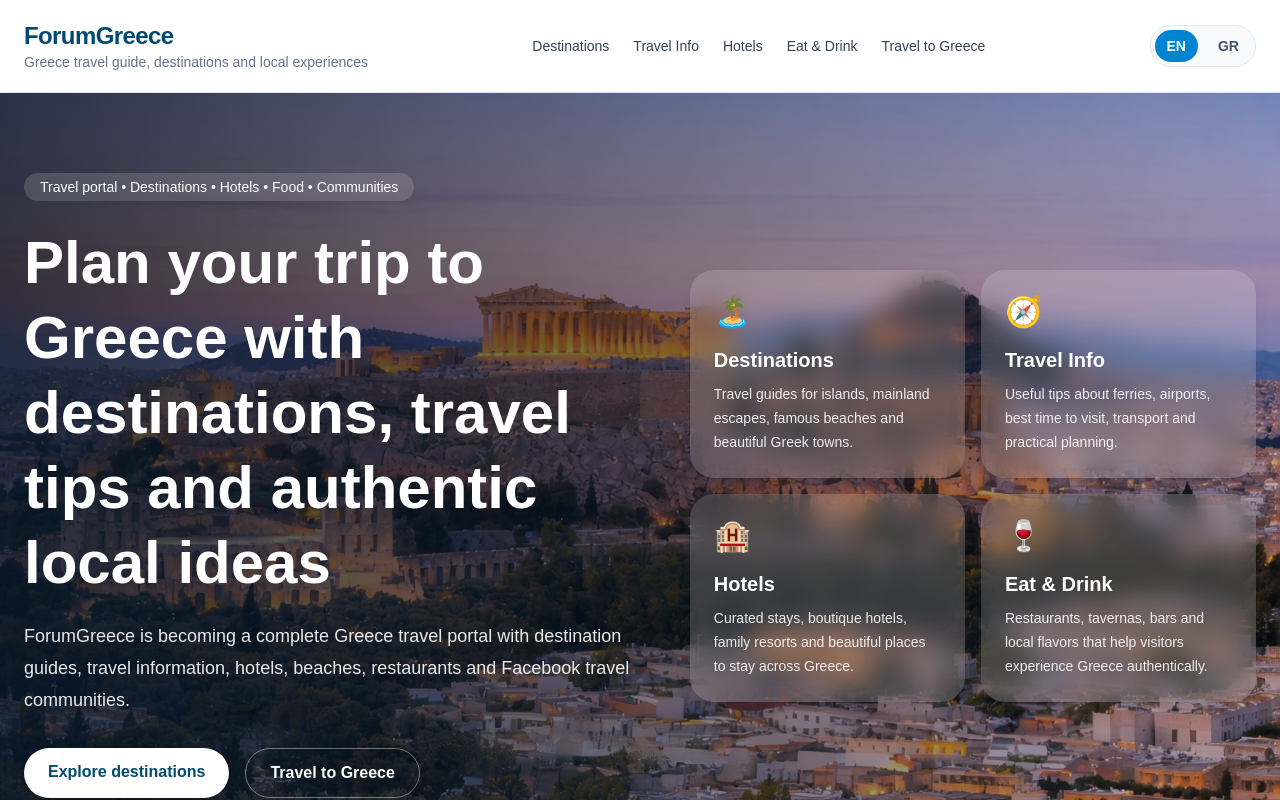
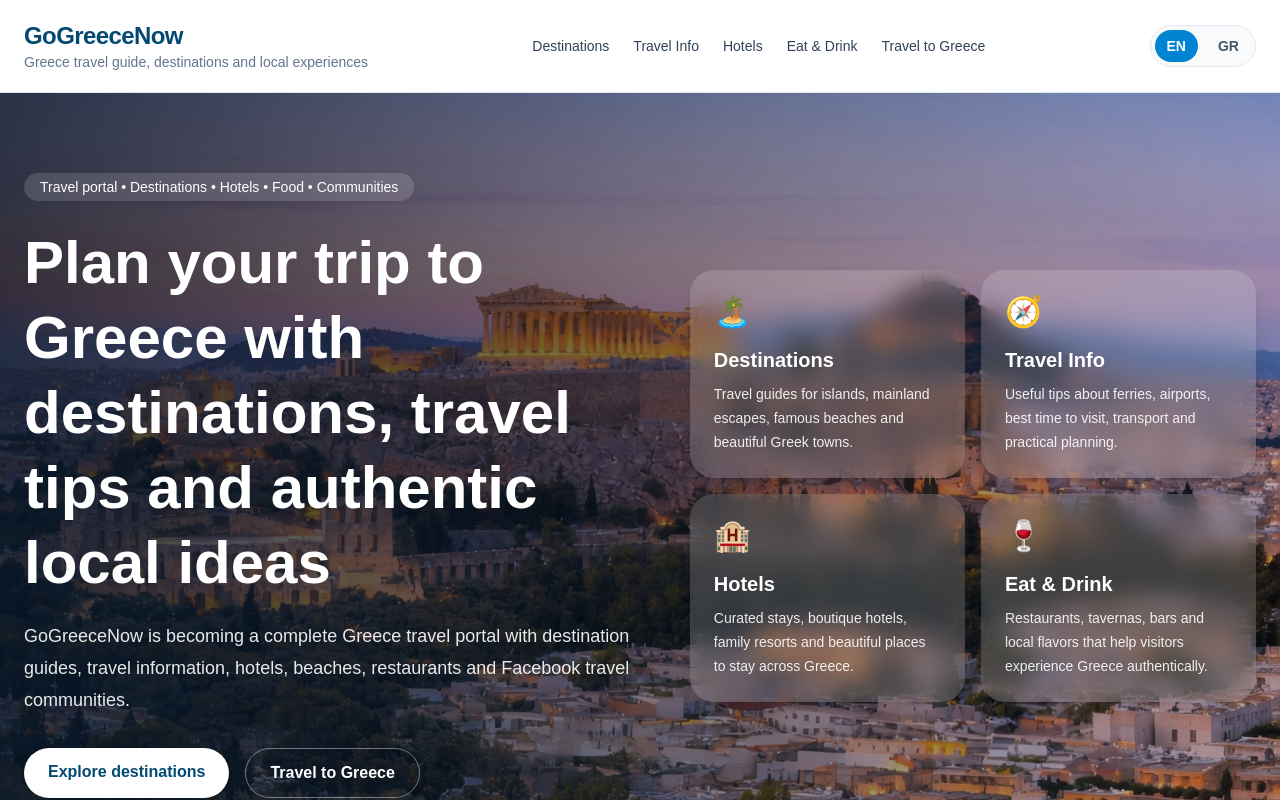
Before and after one commit to xristoskout/forumgreece, a Next.js app: page / in a window 1280 px wide. Shown: the top 800 px of the page. Built offline with nearby package versions, Linux system fonts and the light colour scheme.

Commit message:
Rename brand to GoGreeceNow and add Lesvos/Kefalonia forums

```diff
--- a/app/page.tsx
+++ b/app/page.tsx
@@ -74,8 +74,8 @@ export default function HomePage() {
         el: "Οργάνωσε το ταξίδι σου στην Ελλάδα με προορισμούς, travel tips και αυθεντικές τοπικές προτάσεις",
       },
       heroText: {
-        en: "ForumGreece is becoming a complete Greece travel portal with destination guides, travel information, hotels, beaches, restaurants and Facebook travel communities.",
-        el: "Το ForumGreece εξελίσσεται σε ένα πλήρες travel portal για την Ελλάδα με οδηγούς προορισμών, ταξιδιωτικές πληροφορίες, ξενοδοχεία, παραλίες, εστιατόρια και Facebook travel communities.",
+        en: "GoGreeceNow is becoming a complete Greece travel portal with destination guides, travel information, hotels, beaches, restaurants and Facebook travel communities.",
+        el: "Το GoGreeceNow εξελίσσεται σε ένα πλήρες travel portal για την Ελλάδα με οδηγούς προορισμών, ταξιδιωτικές πληροφορίες, ξενοδοχεία, παραλίες, εστιατόρια και Facebook travel communities.",
       },
       heroPrimary: { en: "Explore destinations", el: "Δες προορισμούς" },
       heroSecondary: { en: "Travel to Greece", el: "Travel to Greece" },
@@ -134,8 +134,8 @@ export default function HomePage() {
       },
 
       footerText: {
-        en: "ForumGreece — destinations, travel info, hotels, food and local communities.",
-        el: "ForumGreece — προορισμοί, travel info, ξενοδοχεία, φαγητό και τοπικές κοινότητες.",
+        en: "GoGreeceNow — destinations, travel info, hotels, food and local communities.",
+        el: "GoGreeceNow — προορισμοί, travel info, ξενοδοχεία, φαγητό και τοπικές κοινότητες.",
       },
 
       ctaAd: {
@@ -372,7 +372,7 @@ export default function HomePage() {
         <div className="mx-auto flex max-w-7xl items-center justify-between gap-6 px-6 py-5">
           <div>
             <div className="text-2xl font-bold tracking-tight text-sky-900">
-              ForumGreece
+              GoGreeceNow
             </div>
             <div className="text-sm text-slate-500">{t.brandLine[lang]}</div>
           </div>
--- a/app/travel-to-greece/page.tsx
+++ b/app/travel-to-greece/page.tsx
@@ -76,8 +76,8 @@ export default function TravelToGreecePage() {
         el: "Άνοιγμα Facebook forum →",
       },
       footerText: {
-        en: "ForumGreece — travel forums, destinations and local communities.",
-        el: "ForumGreece — travel forums, προορισμοί και τοπικές κοινότητες.",
+        en: "GoGreeceNow — travel forums, destinations and local communities.",
+        el: "GoGreeceNow — travel forums, προορισμοί και τοπικές κοινότητες.",
       },
       footerAbout: { en: "About", el: "Σχετικά" },
       footerContact: { en: "Contact", el: "Επικοινωνία" },
@@ -325,7 +325,7 @@ export default function TravelToGreecePage() {
         <div className="mx-auto flex max-w-7xl items-center justify-between gap-6 px-6 py-5">
           <div>
             <div className="text-2xl font-bold tracking-tight text-sky-900">
-              ForumGreece
+              GoGreeceNow
             </div>
             <div className="text-sm text-slate-500">{t.brandLine[lang]}</div>
           </div>
```
